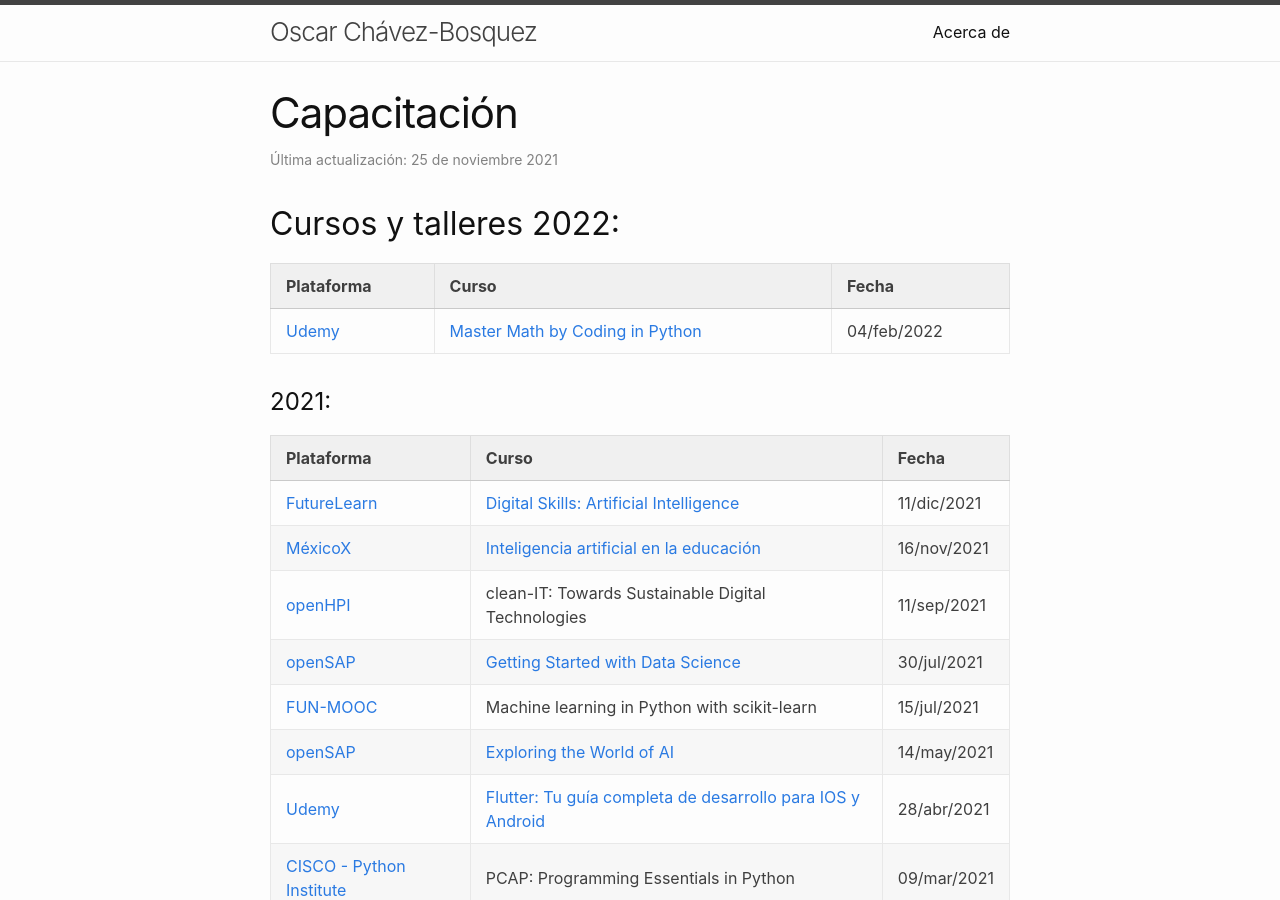
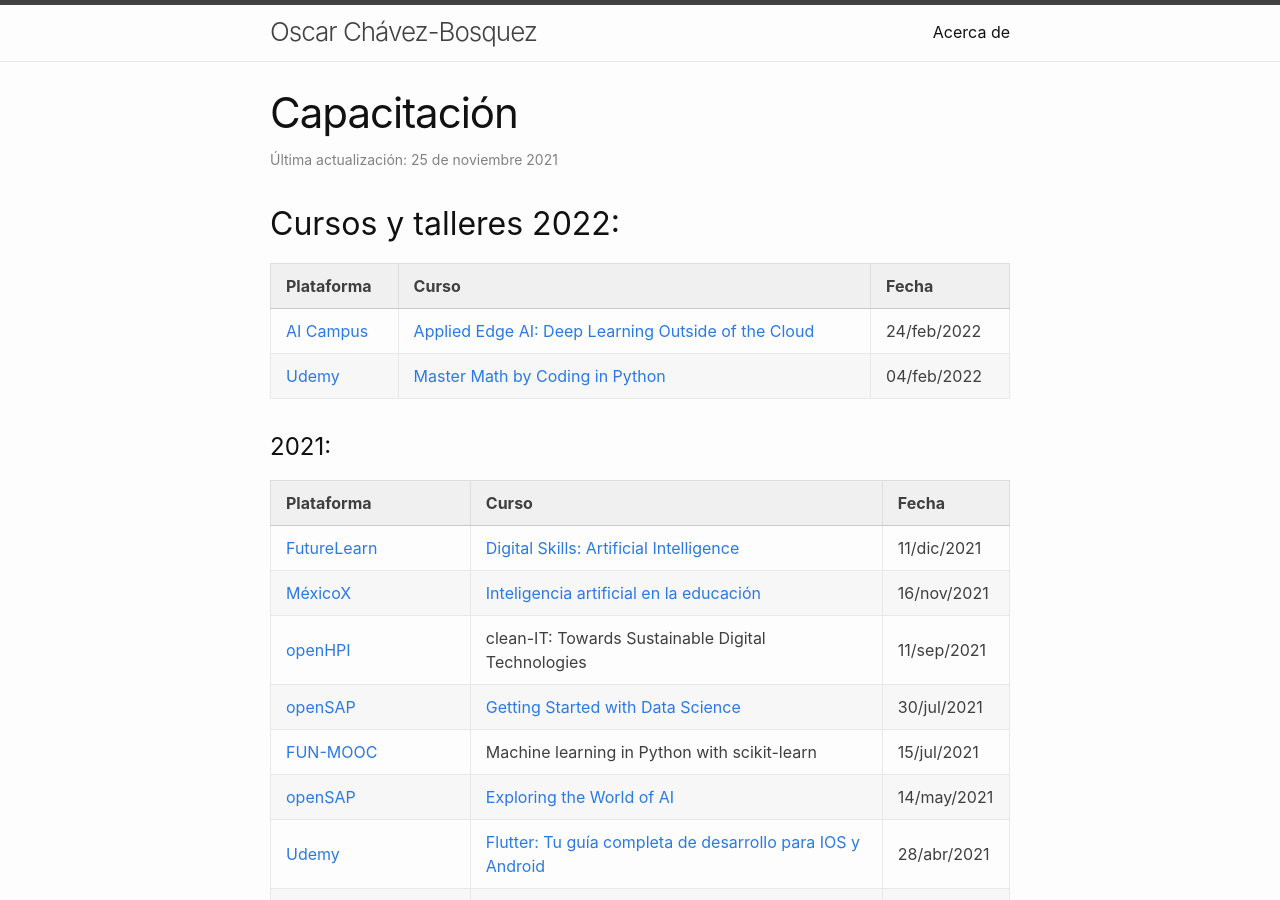
Before and after one commit to chavezbosquez/chavezbosquez.github.io, a Jekyll site: the page built from personal/cursos.markdown, in a window 1280 px wide and 900 px high. Built offline with Jekyll 4.4.1, drawn with Linux system fonts in a browser that asks for light colours.

Commit message:
Capacitación recibida

```diff
--- a/personal/cursos.markdown
+++ b/personal/cursos.markdown
@@ -10,14 +10,14 @@ date     : 2021-11-25 00:24:00 -0600
 
 | Plataforma | Curso | Fecha |
 | --- | --- | ---|
+| [AI Campus](https://learn.ki-campus.org){:target="_blank"} | [Applied Edge AI: Deep Learning Outside of the Cloud](https://learn.ki-campus.org/verify/ximat-pozid-hatuz-bygap-vocak){:target="_blank"} | 24/feb/2022 <!-- 36 h --> |
 | [Udemy](https://www.udemy.com/course/math-with-python/){:target="_blank"} | [Master Math by Coding in Python](https://www.udemy.com/certificate/UC-d1f4c6ea-44e4-4343-a57f-8f8fbb49c832/){:target="_blank"} | 04/feb/2022 <!-- 37 h --> |
-
 
 # 2021:
 
 | Plataforma | Curso | Fecha |
 | --- | --- | ---|
-| [FutureLearn](https://www.futurelearn.com/){:target="_blank"} | [Digital Skills: Artificial Intelligence](https://www.futurelearn.com/certificates/4y3i0w5){:target="_blank"} | 11/dic/2021 |
+| [FutureLearn](https://www.futurelearn.com/){:target="_blank"} | [Digital Skills: Artificial Intelligence](https://www.futurelearn.com/certificates/4y3i0w5){:target="_blank"} | 11/dic/2021 <!-- ? h --> |
 | [MéxicoX](https://mexicox.gob.mx){:target="_blank"} |  [Inteligencia artificial en la educación](https://mexicox.gob.mx/certificates/eaa47e84d5754469af883cf547b7492c){:target="_blank"} | 16/nov/2021 <!-- 5 h --> |
 | [openHPI](https://open.hpi.de/courses/cleanit2021){:target="_blank"} | clean-IT: Towards Sustainable Digital Technologies | 11/sep/2021 <!-- ? h --> |
 | [openSAP](https://open.sap.com){:target="_blank"} | [Getting Started with Data Science](https://open.sap.com/verify/xucal-nunom-lacat-zopeb-culaz){:target="_blank"} | 30/jul/2021 <!-- 24 h --> |
```
